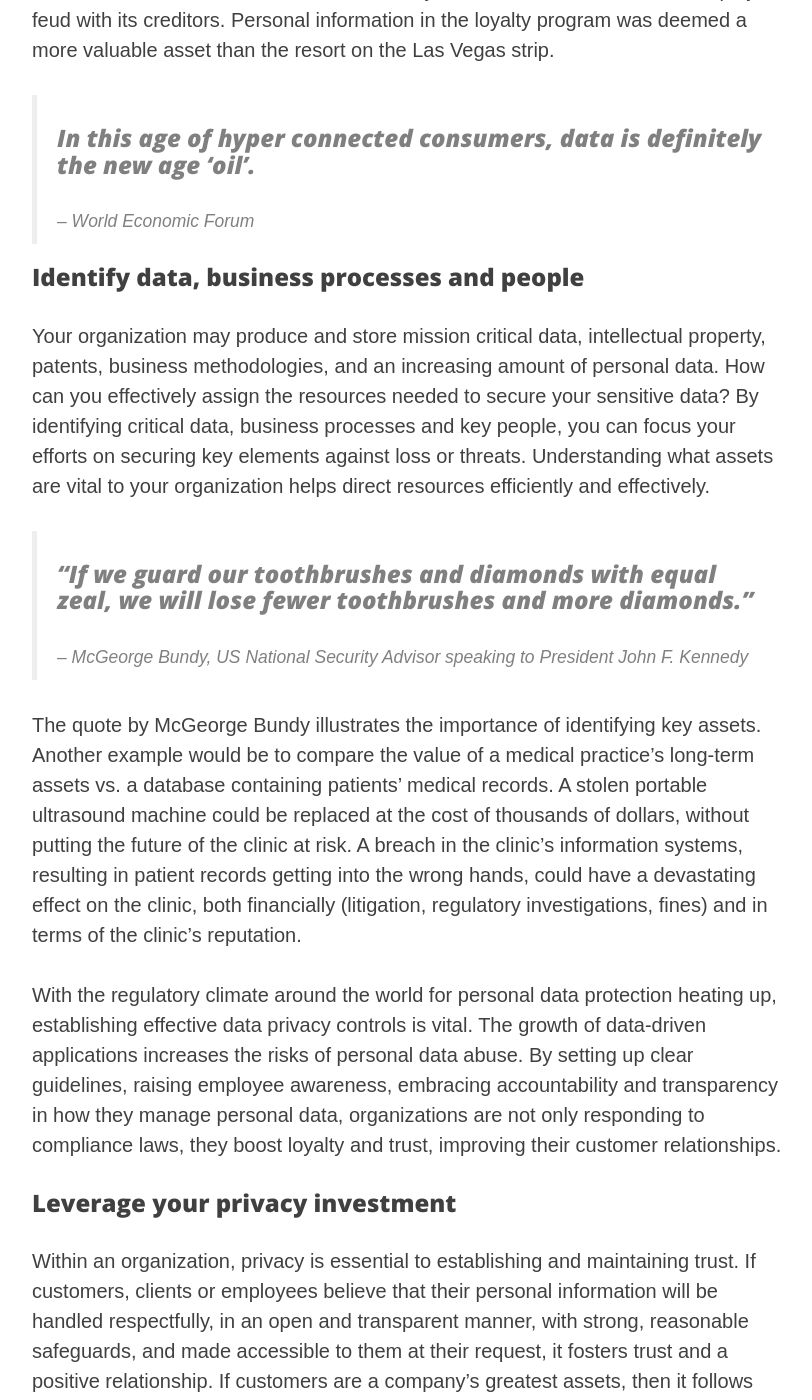
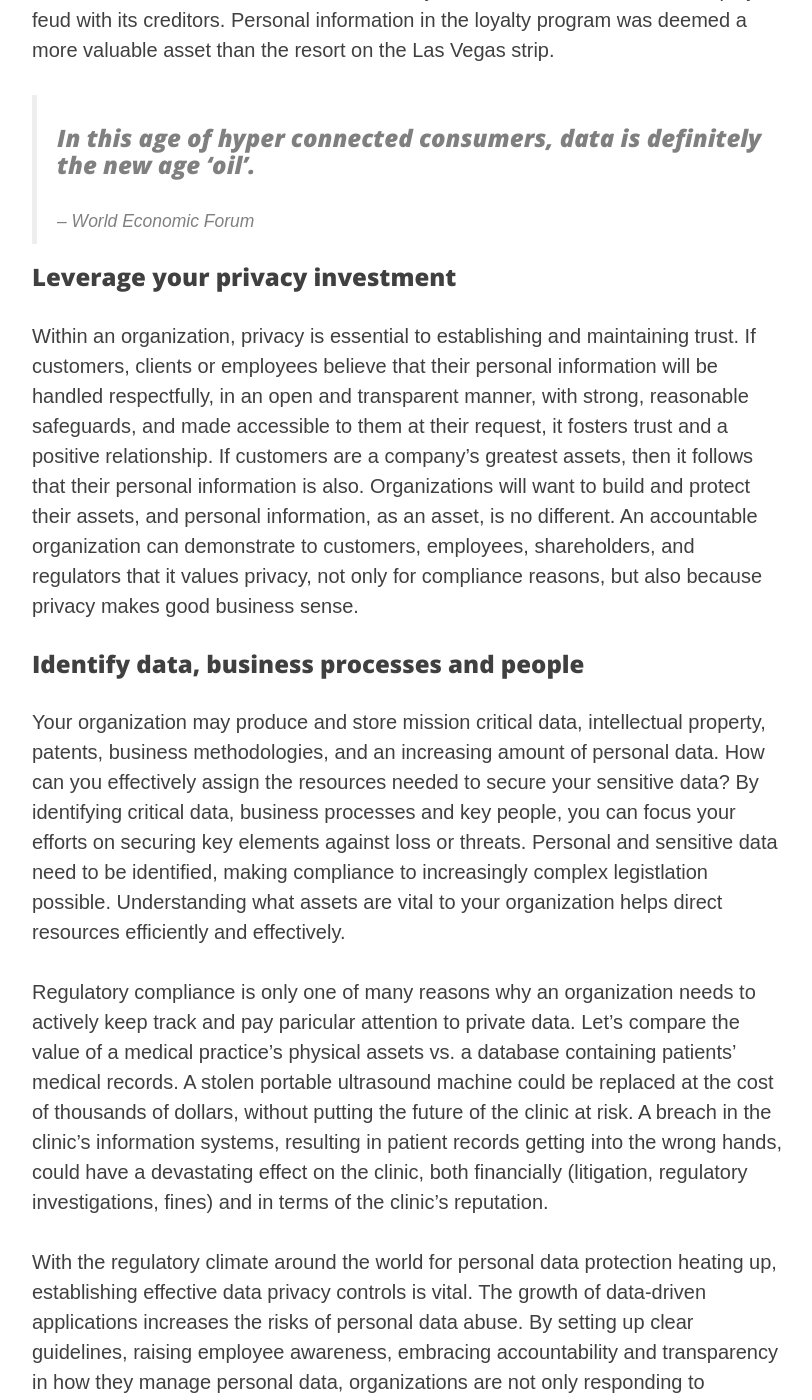
Before and after one commit to riod4/services, a Jekyll site: the page built from _services/discovery.md, in a window 1280 px wide and 1400 px high, scrolled down 1056 px. Shown: the whole window, without its empty margins (233-1045 px from the left). Built offline with Jekyll 4.4.1, drawn with Linux system fonts in a browser that asks for light colours; nearby versions of some CDN libraries; some of the changed text lies outside the part shown.

Commit message:
Update discovery.md text. 2020-11-16 v0.1

```diff
--- a/_services/discovery.md
+++ b/_services/discovery.md
@@ -25,17 +25,15 @@ The data stored in the _Total Rewards_ loyalty program was estimated to be worth
 > ### In this age of hyper connected consumers, data is definitely the new age ‘oil’.
 -- <cite>World Economic Forum</cite>
 
+### Leverage your privacy investment
+Within an organization, privacy is essential to establishing and maintaining trust. If customers, clients or employees believe that their personal information will be handled respectfully, in an open and transparent manner, with strong, reasonable safeguards, and made accessible to them at their request, it fosters trust and a positive relationship. If customers are a company’s greatest assets, then it follows that their personal information is also. Organizations will want to build and protect their assets, and personal information, as an asset, is no different. An accountable organization can demonstrate to customers, employees, shareholders, and regulators that it values privacy, not only for compliance reasons, but also because privacy makes good business sense.
+
 ### Identify data, business processes and people
-Your organization may produce and store mission critical data, intellectual property, patents, business methodologies, and an increasing amount of personal data. How can you effectively assign the resources needed to secure your sensitive data? By identifying critical data, business processes and key people, you can focus your efforts on securing key elements against loss or threats. Understanding what assets are vital to your organization helps direct resources efficiently and effectively.
+Your organization may produce and store mission critical data, intellectual property, patents, business methodologies, and an increasing amount of personal data. How can you effectively assign the resources needed to secure your sensitive data? By identifying critical data, business processes and key people, you can focus your efforts on securing key elements against loss or threats. Personal and sensitive data need to be identified, making compliance to increasingly complex legistlation possible. Understanding what assets are vital to your organization helps direct resources efficiently and effectively.
 
-> ### "If we guard our toothbrushes and diamonds with equal zeal, we will lose fewer toothbrushes and more diamonds.”
--- <cite>McGeorge Bundy, US National Security Advisor speaking to President John F. Kennedy</cite>
 
-The quote by McGeorge Bundy illustrates the importance of identifying key assets. Another example would be to compare the value of a medical practice's long-term assets vs. a database containing patients' medical records. A stolen portable ultrasound machine could be replaced at the cost of thousands of dollars, without putting the future of the clinic at risk. A breach in the clinic's information systems, resulting in patient records getting into the wrong hands, could have a devastating effect on the clinic, both financially (litigation, regulatory investigations, fines) and in terms of the clinic's reputation.
+Regulatory compliance is only one of many reasons why an organization needs to actively keep track and pay paricular attention to private data. Let's compare the value of a medical practice's physical assets vs. a database containing patients' medical records. A stolen portable ultrasound machine could be replaced at the cost of thousands of dollars, without putting the future of the clinic at risk. A breach in the clinic's information systems, resulting in patient records getting into the wrong hands, could have a devastating effect on the clinic, both financially (litigation, regulatory investigations, fines) and in terms of the clinic's reputation.
 
 With the regulatory climate around the world for personal data protection heating up, establishing effective data privacy controls is vital. The growth of data-driven applications increases the risks of personal data abuse. By setting up clear guidelines, raising employee awareness, embracing accountability and transparency in how they manage personal data, organizations are not only responding to compliance laws, they boost loyalty and trust, improving their customer relationships.
 
-### Leverage your privacy investment
-Within an organization, privacy is essential to establishing and maintaining trust. If customers, clients or employees believe that their personal information will be handled respectfully, in an open and transparent manner, with strong, reasonable safeguards, and made accessible to them at their request, it fosters trust and a positive relationship. If customers are a company’s greatest assets, then it follows that their personal information is also. Organizations will want to build and protect their assets, and personal information, as an asset, is no different. An accountable organization can demonstrate to customers, employees, shareholders, and regulators that it values privacy, not only for compliance reasons, but also because privacy makes good business sense.
-
 To hear how we can help you leverage your privacy investments, get in touch. [**Contact us**]({{ site.baseurl }}/contact)
```
Also changed, not shown: other parts of _services/discovery.md (+1 -1 lines).
